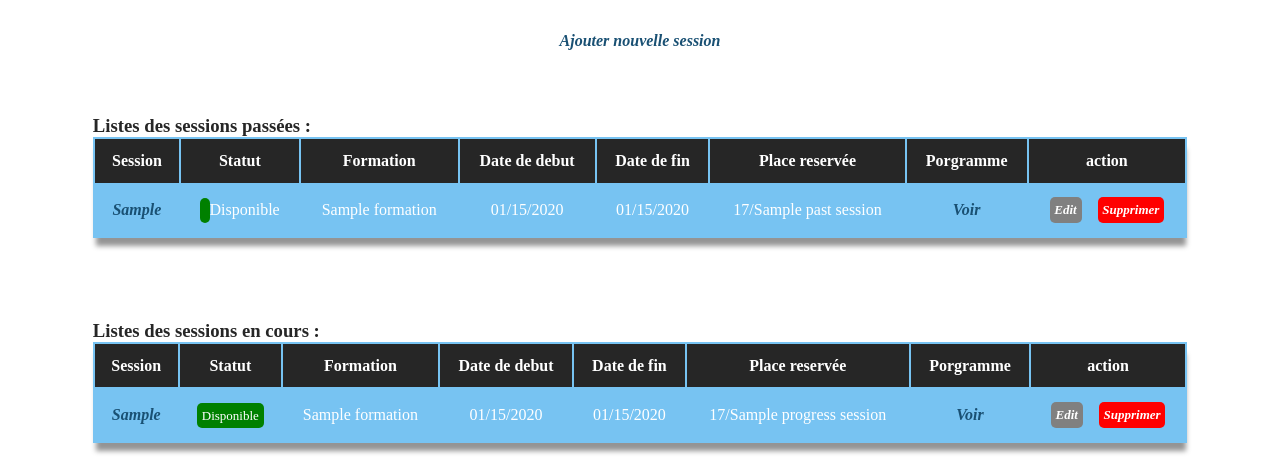
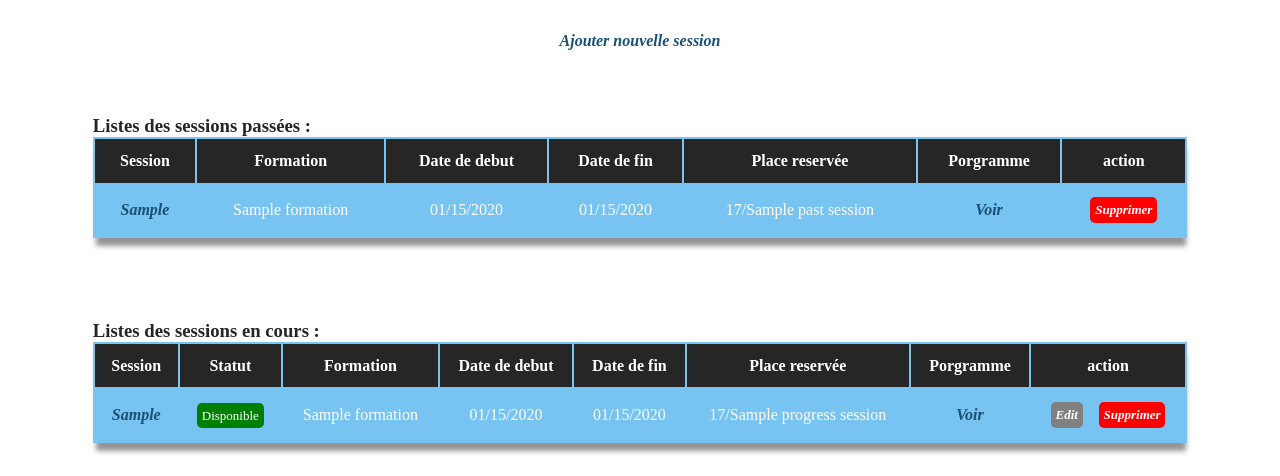
Before and after one commit to mohamed67210/session_formations, a Symfony app: template templates/session/listSessions.html.twig in a window 1280 px wide. Shown: the part 80-556 px from the top of the page. Run offline with Twig, Linux system fonts and the light colour scheme; the template is opened without the code that fills it: most values are stand-ins (such as "Sample title", 1, 10 or a date in 2020); some libraries are stand-ins or nearby versions.

Commit message:
modification css

```diff
--- a/public/css/style.css
+++ b/public/css/style.css
@@ -68,6 +68,7 @@ body {
     justify-content: center;
     align-items: center;
     gap: 3rem;
+    /* background-color: #6f91a688; */
 }
 
 .listSession {
--- a/src/Controller/SessionController.php
+++ b/src/Controller/SessionController.php
@@ -86,10 +86,14 @@ class SessionController extends AbstractController
         $entityManager->flush();
         return $this->redirectToRoute('show_session', ['id' => $session->getId()]);
     }
-    //ajouter une session
+    //ajouter une session ou editer
+    #[Route('/session/edit/{id}', name: 'edit_session')]
     #[Route('/session/add', name: 'add_session')]
     public function add(ManagerRegistry $doctrine, Session $session = null, Request $request): Response
     {
+        if (!$session) {
+            $session = new Session;
+        }
         // construire un formulaire qui va se baser sur le $builder dans SessionType
         $form = $this->createForm(SessionType::class, $session);
         $form->handleRequest($request);
--- a/templates/session/listSessions.html.twig
+++ b/templates/session/listSessions.html.twig
@@ -12,7 +12,7 @@
             <thead>
                 <tr>
                     <th scope="col">Session</th>
-                    <th scope="col">Statut</th>
+                    {# <th scope="col">Statut</th> #}
                     <th scope="col">Formation</th>
                     <th scope="col">Date de debut</th>
                     <th scope="col">Date de fin</th>
@@ -28,12 +28,12 @@
                     <th scope="row">
                         <a href="{{ path('show_session' , {'id':session.id} ) }}">{{session.intituleSession}}</a>
                     </th>
-                    <td>
+                    {# <td>
                         {% if (session.stagiaires|length) < session.nombrePlace %}<label class="green"></label>
                             Disponible</label>
                             {% else %}
                             <label class="red">Compléte</label>
-                            {% endif %}
+                            {% endif %}</td> #}
                     <td>{{session.Formation}}</td>
                     <td>{{session.dateDebut|date("m/d/Y")}}</td>
                     <td>{{session.dateFin|date("m/d/Y")}}</td>
@@ -43,7 +43,7 @@
                     <td><a href="{{ path('show_programme' , {'id':session.id} ) }}">Voir</a></td>
                     <td>
                         <div id="btn_container">
-                            <a class="grey" href="#">Edit</a>
+                            {# <a class="grey" href="{{path('edit_session',{'id':session.id})}}">Edit</a> #}
                             <a class="red" href="{{path('delete_session',{'id':session.id})}}">Supprimer</a>
                         </div>
 
@@ -92,7 +92,7 @@
                     <td><a href="{{ path('show_programme' , {'id':session.id} ) }}">Voir</a></td>
                     <td>
                         <div id="btn_container">
-                            <a class="grey" href="#">Edit</a>
+                            <a class="grey" href="{{path('edit_session',{'id':session.id})}}">Edit</a>
                             <a class="red" href="{{path('delete_session',{'id':session.id})}}">Supprimer</a>
                         </div>
 
@@ -141,7 +141,7 @@
                     <td><a href="{{ path('show_programme' , {'id':session.id} ) }}">Voir</a></td>
                     <td>
                         <div id="btn_container">
-                            <a class="grey" href="#">Edit</a>
+                            <a class="grey" href="{{path('edit_session',{'id':session.id})}}">Edit</a>
                             <a class="red" href="{{path('delete_session',{'id':session.id})}}">Supprimer</a>
                         </div>
 
```
